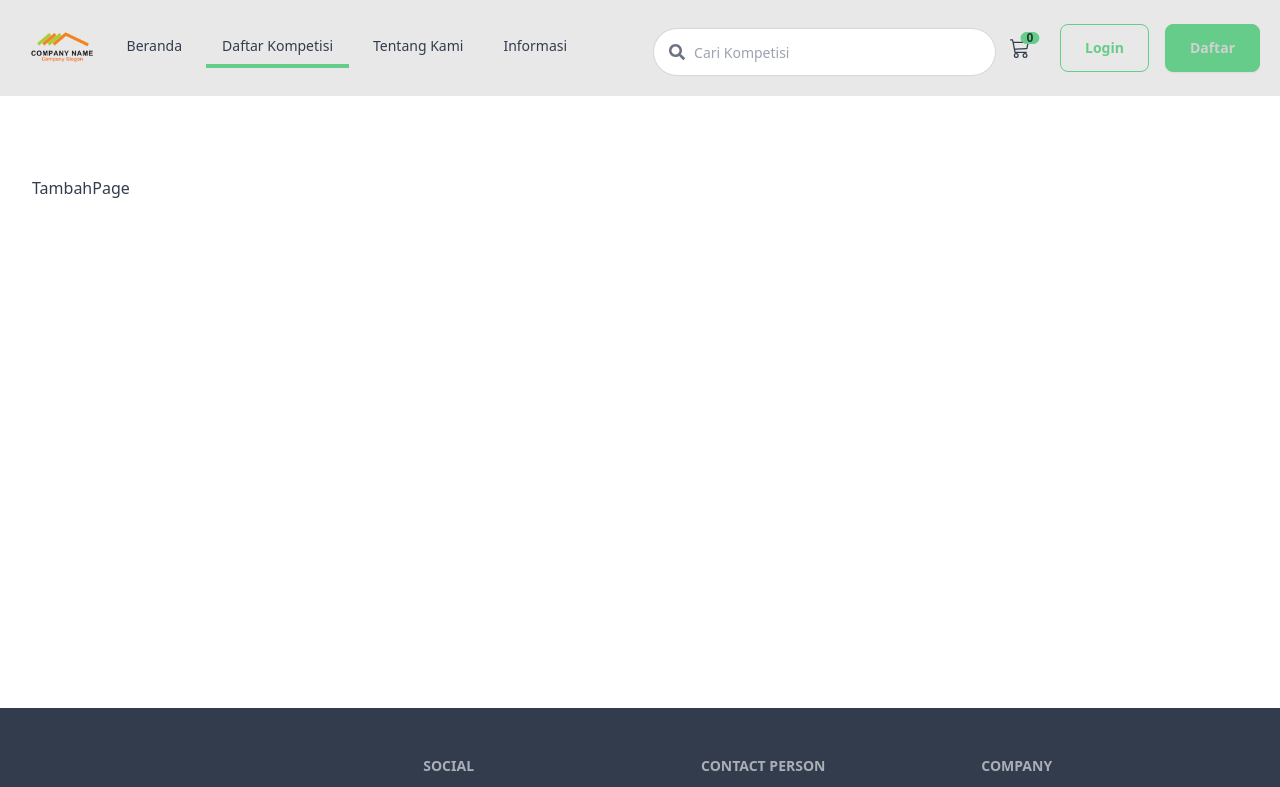
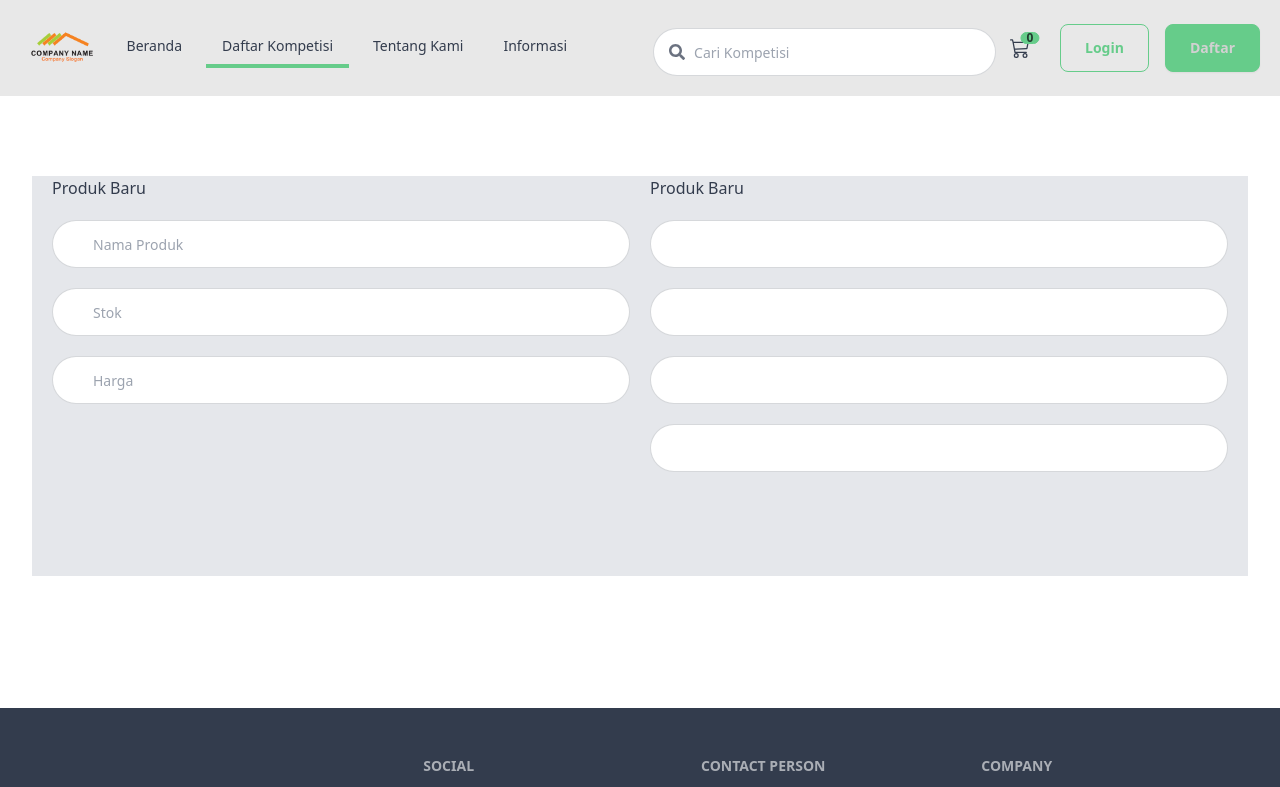
Before and after one commit to nichoherjunaaa/championest-client, a React (Vite) app: page /kompetisi/new in a window 1280 px wide. Shown: the top 787 px of the page. Built offline with nearby package versions, Linux system fonts and the light colour scheme.

Commit message:
use midtrans api from server to client

```diff
--- a/src/App.jsx
+++ b/src/App.jsx
@@ -5,6 +5,7 @@ import Loading from './components/Loading';
 // loader
 import { loader as homeLoader } from './pages/HomePage';
 import { loader as lombaLoader } from './pages/LombaPage';
+import { loader as checkoutLoader } from './pages/CheckoutPage'
 
 // action
 import { action as LoginAction } from './pages/LoginPage';
@@ -43,12 +44,12 @@ const router = createBrowserRouter([
             },
             {
                 path: 'kompetisi/new',
-                element: <TambahPage/>
+                element: <TambahPage />
             },
 
             {
                 path: 'cart',
-                element: <CartPage/>
+                element: <CartPage />
             },
 
             {
@@ -64,8 +65,9 @@ const router = createBrowserRouter([
                 element: <DetailPage />
             },
             {
-                path :  'checkout',
-                element : <CheckoutPage/>
+                path: 'checkout',
+                element: <CheckoutPage />,
+                loader: checkoutLoader
             }
         ]
     },
--- a/src/pages/CheckoutPage.jsx
+++ b/src/pages/CheckoutPage.jsx
@@ -1,8 +1,10 @@
-import React from 'react';
+import React, { useEffect } from 'react';
 import { useSelector, useDispatch } from 'react-redux';
 import { useNavigate } from 'react-router-dom';
 import FormInput from './../components/FormInput';
 import CartTotal from './../components/CartTotal';
+import { toast } from 'react-toastify'
+import API from '../api';
 
 const insertSnapScript = () => {
     return new Promise((resolve) => {
@@ -10,10 +12,20 @@ const insertSnapScript = () => {
         script.src = 'https://app.sandbox.midtrans.com/snap/snap.js'
         script.setAttribute("data-client-key", import.meta.env.VITE_MIDTRANS_CLIENT)
         script.onload = () => {
+
             resolve()
         }
         document.body.appendChild(script)
     })
+}
+
+export const loader = (storage) => () => {
+    const user = storage.getState().userState.user
+    if (!user) {
+        toast.warn('Silahkan login terlebih dahulu')
+        return redirect('/login')
+    }
+    return null
 }
 
 
@@ -29,8 +41,8 @@ const CheckoutPage = () => {
         const formData = new FormData(e.target);
         const data = Object.fromEntries(formData);
 
-        // console.log("Form Data:", data);
-        // console.log("Cart Items:", carts);
+        console.log("Form Data:", data);
+        console.log("Cart Items:", carts);
 
         const newArrayCart = carts.map(item => ({
             product: item.productId,
@@ -38,7 +50,46 @@ const CheckoutPage = () => {
         }));
 
         // console.log("Processed Cart Items:", newArrayCart);
+        try {
+            const response = await API.post('/order', {
+                email: data.email,
+                firstname: data.firstname,
+                lastname: data.lastname,
+                phone: data.phone,
+                cartItem: newArrayCart
+            })
+
+            const snapToken = response.data.token
+
+            window.snap.pay(snapToken.token, {
+                // Optional
+                onSuccess: function (result) {
+                    console.log(result);
+                    dispatch(clearCartItem())
+                    navigate('/orders')
+                    toast.success('Pesanan Berhasil Diproses')
+                },
+                // Optional
+                onPending: function (result) {
+                    console.log(result);
+                    alert('Pending')
+                },
+                // Optional
+                onError: function (result) {
+                    console.log(result);
+                    alert('Error')
+                }
+            })
+            toast.success('Pesanan Berhasil Diproses')
+        } catch (error) {
+            const errMsg = error?.response?.data?.message;
+            toast.error(errMsg);
+        }
     };
+
+    useEffect(() => {
+        insertSnapScript()
+    })
 
     return (
         <>
--- a/src/pages/LombaPage.jsx
+++ b/src/pages/LombaPage.jsx
@@ -23,6 +23,7 @@ export const loader = async ({ request }) => {
 const LombaPage = () => {
     const { products, pagination, params } = useLoaderData();
     const user = useSelector(state => state.userState.user);
+    console.log(user);
 
     return (
         <>
--- a/src/pages/TambahPage.jsx
+++ b/src/pages/TambahPage.jsx
@@ -1,8 +1,26 @@
 import React from 'react'
-
+import FormInput from './../components/FormInput';
 const TambahPage = () => {
     return (
-        <div>TambahPage</div>
+        <div className=" bg-gray-200 h-[50vh] grid grid-cols-2 px-5 gap-5">
+            <div>
+                <h1>Produk Baru</h1>
+                <form action="">
+                    <FormInput type='text' label="Nama Produk" />
+                    <FormInput type='number' label="Stok" />
+                    <FormInput type="number" label="Harga"/>
+                </form>
+            </div>
+            <div>
+                <h1>Produk Baru</h1>
+                <form action="">
+                    <FormInput />
+                    <FormInput />
+                    <FormInput />
+                    <FormInput />
+                </form>
+            </div>
+        </div>
     )
 }
 
```
